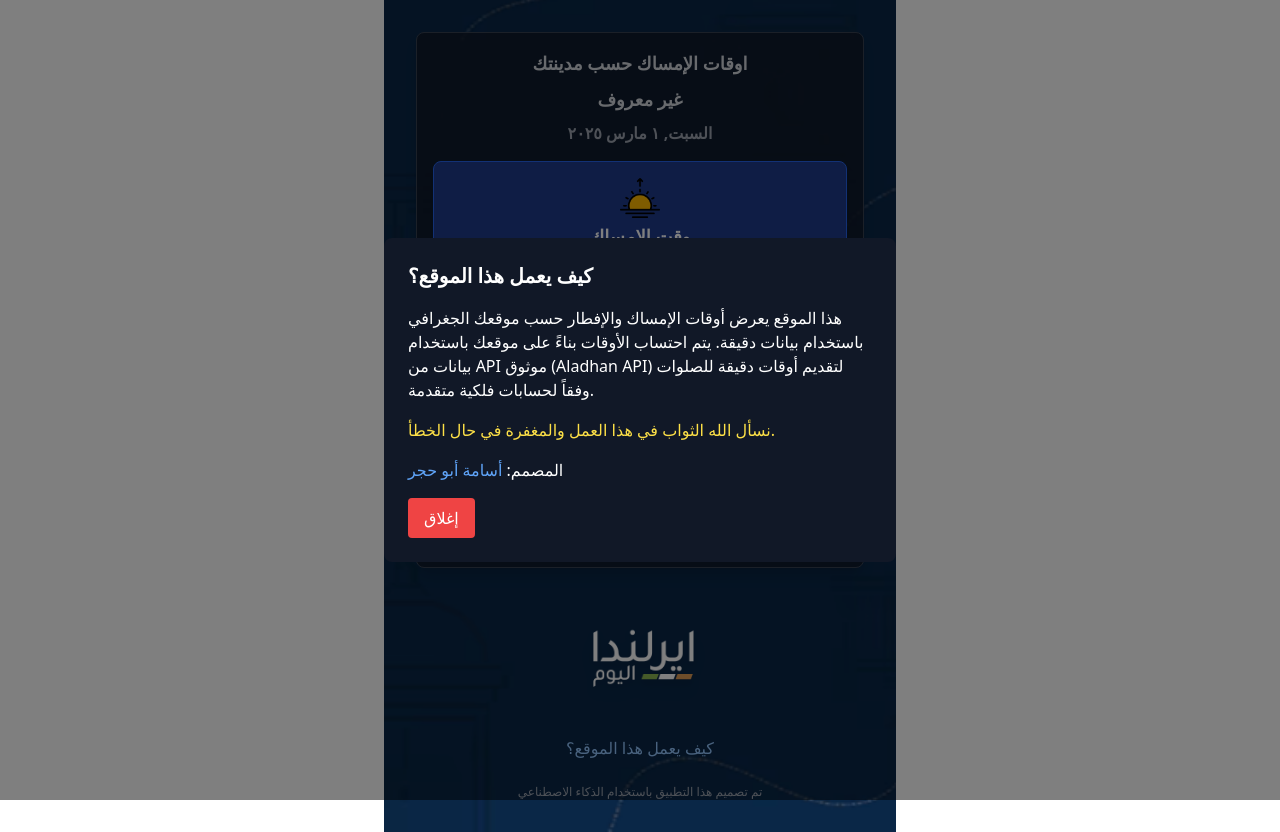
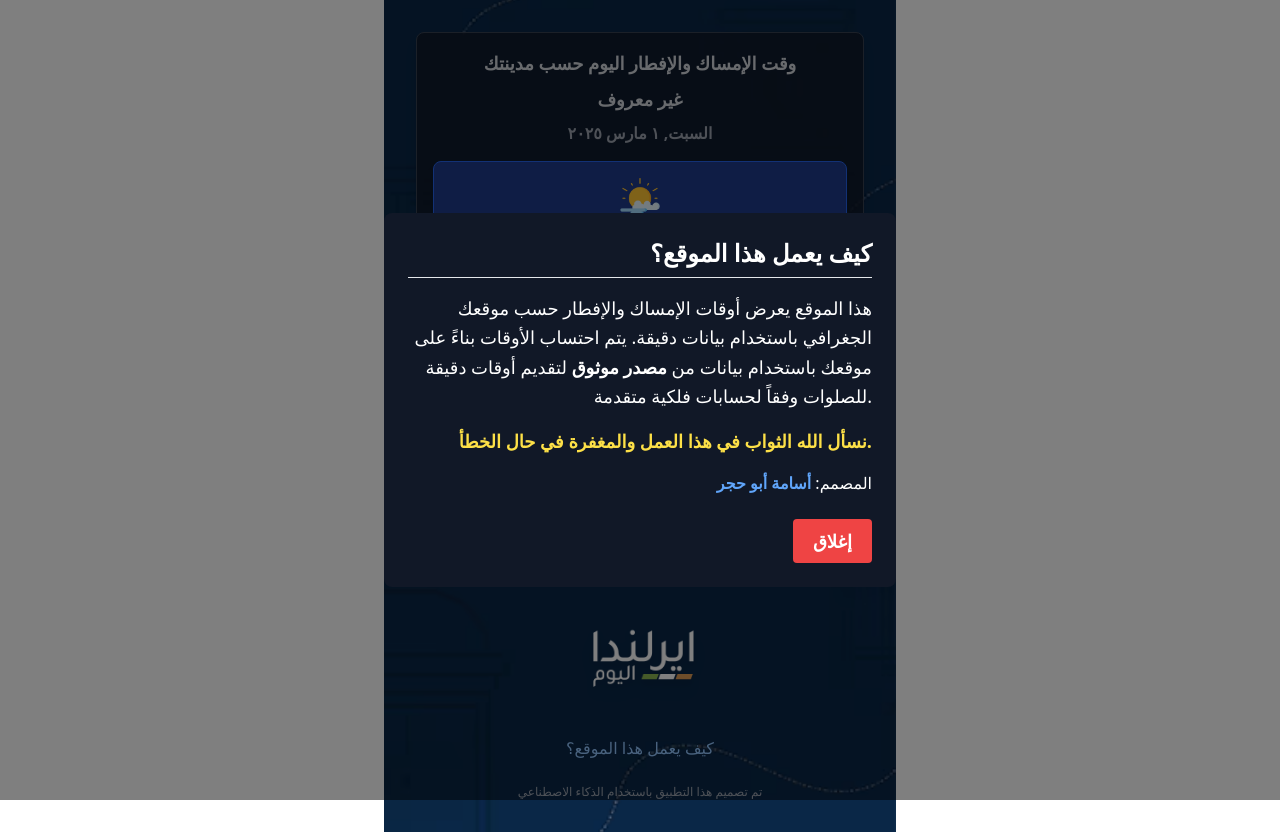
Before and after one commit to OAbouHajar/ramadan-web, a Next.js app: page / in a window 1280 px wide. Both pictures are taken after a click on the button "كيف يعمل هذا الموقع؟". Built offline with nearby package versions, Linux system fonts and the light colour scheme; no server answers.

Commit message:
new logo

```diff
--- a/src/pages/index.js
+++ b/src/pages/index.js
@@ -59,7 +59,7 @@ export default function Home() {
   };
 
   return (
-    <div className="min-h-screen flex flex-col items-center justify-center px-4 text-white relative overflow-hidden w-full max-w-lg mx-auto p-4 bg-cover bg-center" style={{ backgroundImage: "url('/bg1.jpg')" }}>
+    <div className="min-h-screen flex flex-col items-center justify-center px-4 text-white relative overflow-hidden w-full max-w-lg mx-auto p-4 bg-cover bg-center" style={{ backgroundImage: "url('/bg.jpg')" }}>
       {locationError && (
         <div className="text-center p-3 bg-red-600 text-white rounded-lg w-full mb-4">
           ⚠️ يرجى تفعيل الموقع الجغرافي للحصول على أوقات الإمساك والإفطار بدقة.
@@ -67,19 +67,19 @@ export default function Home() {
       )}
 
       <div className="text-center p-4 w-full bg-opacity-80 bg-gray-900 shadow-lg rounded-lg border border-gray-700 mt-4 max-w-md mx-auto">
-        <p className="text-lg mb-2 font-semibold text-gray-300">اوقات الإمساك حسب مدينتك</p>
+        <p className="text-lg mb-2 font-semibold text-gray-300">وقت الإمساك والإفطار اليوم حسب مدينتك</p>
         <p className="text-lg mb-2 font-semibold text-gray-300">{city}</p>
         <p className="text-md font-semibold text-gray-400">{day}, {date}</p>
 
         <div className="mt-4 flex flex-col items-center gap-4 w-full">
           <div className="bg-blue-900 p-4 rounded-lg shadow-lg w-full text-center flex flex-col items-center border border-blue-600">
-            <img src="/sunrise-icon.png" alt="Sunrise" className="w-10 h-10 mb-1" />
+            <img src="/sunrise-icon1.png" alt="Sunrise" className="w-10 h-10 mb-1" />
             <h2 className="text-lg font-semibold text-white">وقت الإمساك</h2>
             <p className="text-2xl mt-1 font-bold text-blue-300">{times.imsak}</p>
           </div>
 
           <div className="bg-orange-900 p-4 rounded-lg shadow-lg w-full text-center flex flex-col items-center border border-orange-600">
-            <img src="/sunset-icon.png" alt="Sunset" className="w-10 h-10 mb-1" />
+            <img src="/sunset-icon1.png" alt="Sunset" className="w-10 h-10 mb-1" />
             <h2 className="text-lg font-semibold text-orange-300">وقت الإفطار</h2>
             <p className="text-2xl mt-1 font-bold text-orange-200">{times.iftar}</p>
           </div>
@@ -101,12 +101,12 @@ export default function Home() {
       {/* FAQ Popup */}
       {showPopup && (
         <div className="fixed inset-0 flex items-center justify-center bg-black bg-opacity-50 p-4">
-          <div className="bg-gray-900 text-white p-6 rounded-lg w-full max-w-lg mx-auto">
-            <h2 className="text-xl font-bold mb-4">كيف يعمل هذا الموقع؟</h2>
-            <p>هذا الموقع يعرض أوقات الإمساك والإفطار حسب موقعك الجغرافي باستخدام بيانات دقيقة. يتم احتساب الأوقات بناءً على موقعك باستخدام بيانات من API موثوق (Aladhan API) لتقديم أوقات دقيقة للصلوات وفقاً لحسابات فلكية متقدمة.</p>
-            <p className="mt-4 text-yellow-300">نسأل الله الثواب في هذا العمل والمغفرة في حال الخطأ.</p>
-            <p className="mt-4">المصمم: <a href="https://www.linkedin.com/in/osamaabouhajar/" target="_blank" className="text-blue-400 hover:underline">أسامة أبو حجر</a></p>
-            <button className="mt-4 bg-red-500 px-4 py-2 rounded" onClick={() => setShowPopup(false)}>إغلاق</button>
+          <div className="bg-gray-900 text-white p-6 rounded-lg w-full max-w-lg mx-auto text-right">
+            <h2 className="text-2xl font-bold mb-4 border-b pb-2">كيف يعمل هذا الموقع؟</h2>
+            <p className="text-lg leading-relaxed">هذا الموقع يعرض أوقات الإمساك والإفطار حسب موقعك الجغرافي باستخدام بيانات دقيقة. يتم احتساب الأوقات بناءً على موقعك باستخدام بيانات من <span className="font-bold">مصدر موثوق</span> لتقديم أوقات دقيقة للصلوات وفقاً لحسابات فلكية متقدمة.</p>
+            <p className="mt-4 text-yellow-300 text-lg font-semibold">نسأل الله الثواب في هذا العمل والمغفرة في حال الخطأ.</p>
+            <p className="mt-4 text-md">المصمم: <a href="https://www.linkedin.com/in/osamaabouhajar/" target="_blank" className="text-blue-400 hover:underline font-bold">أسامة أبو حجر</a></p>
+            <button className="mt-6 bg-red-500 px-5 py-2 rounded text-lg font-semibold" onClick={() => setShowPopup(false)}>إغلاق</button>
           </div>
         </div>
       )}
```
Also changed, not shown: public/sunrise-icon1.png (added), public/sunset-icon1.png (added).
